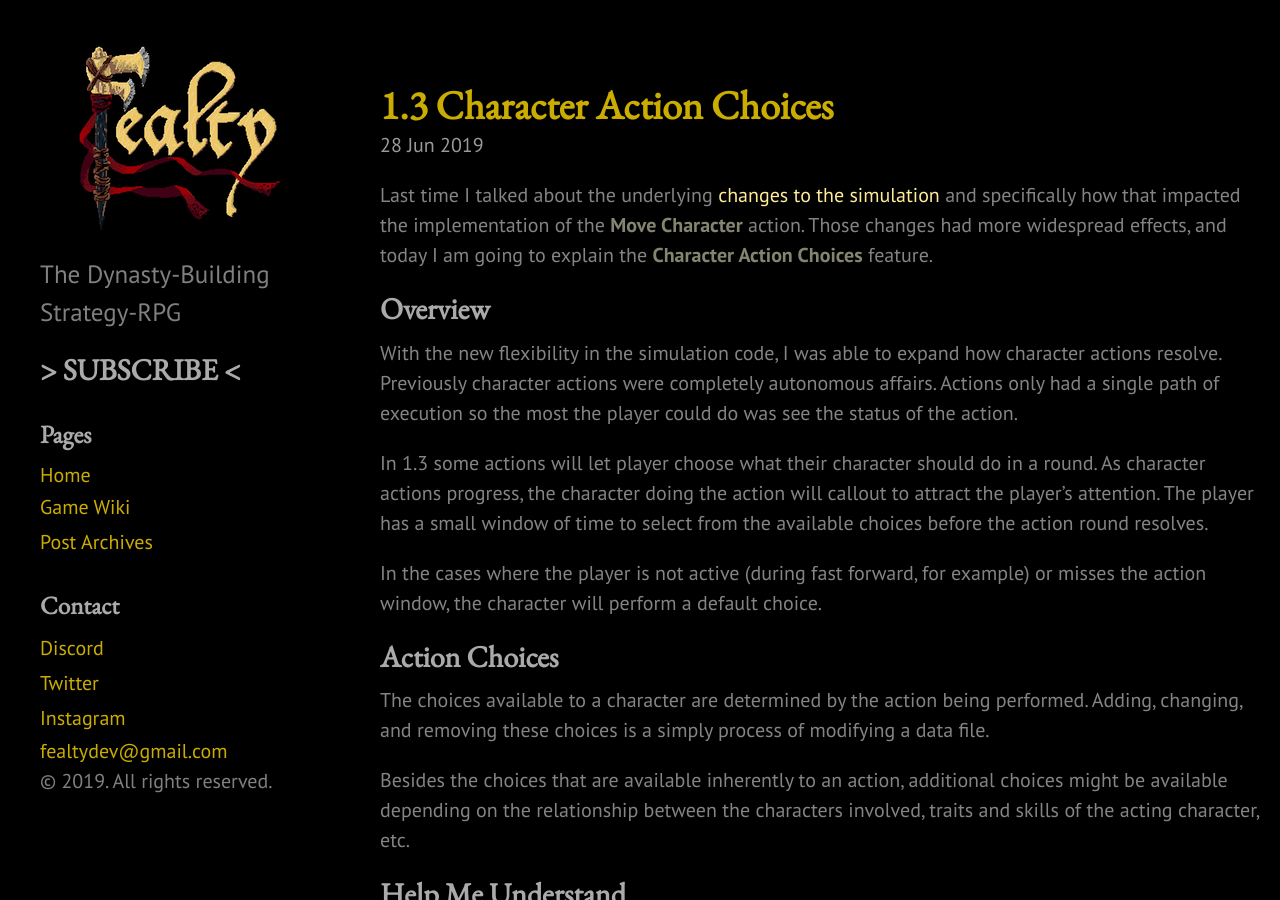
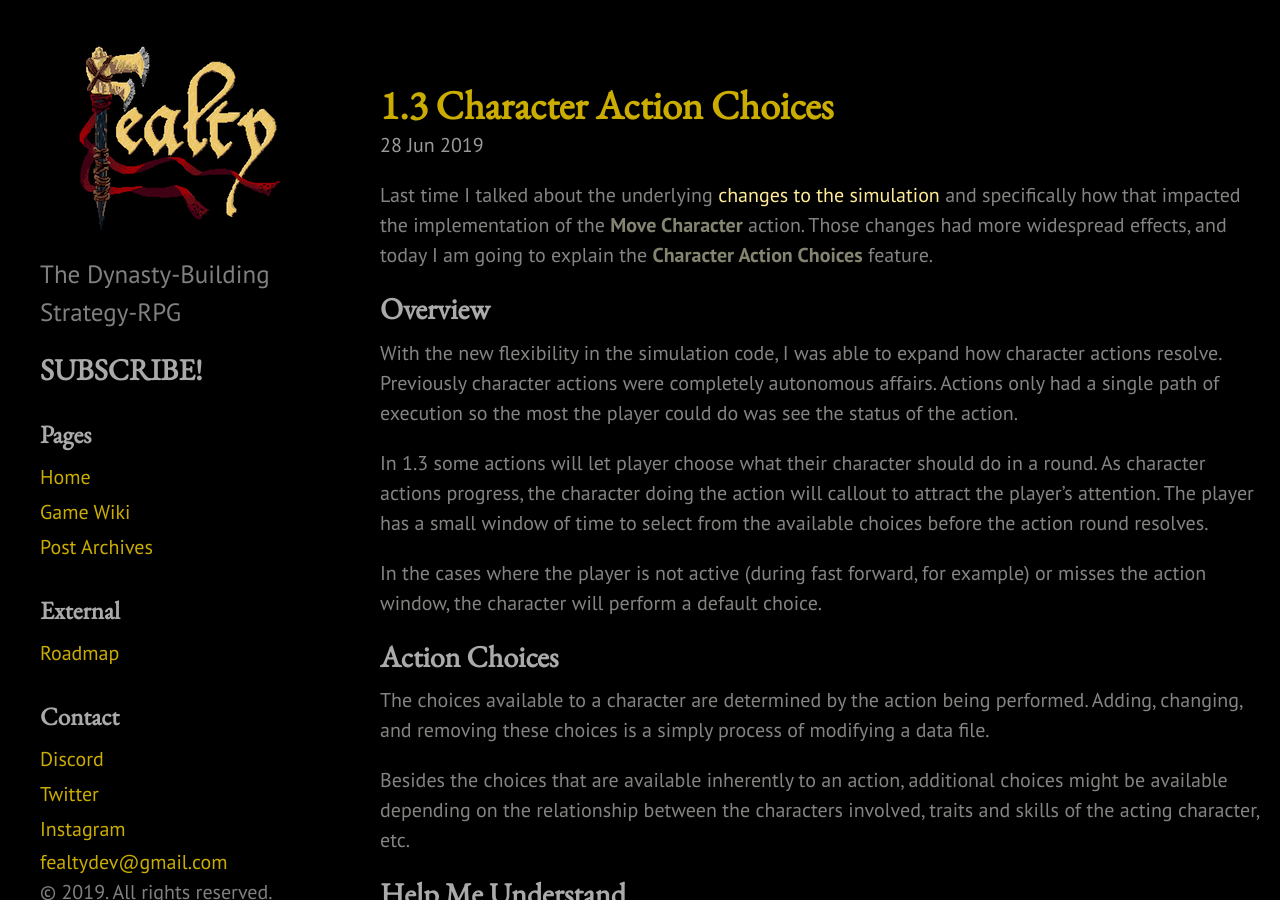
Before and after one commit to sdporres/fealtyweb, a Jekyll site: the page built from index.html, in a window 1280 px wide and 900 px high. Built offline with Jekyll 4.4.1, drawn with Linux system fonts in a browser that asks for light colours; the list of posts is cut into pages by our own code.

Commit message:
Add link to Production trello board

```diff
--- a/_includes/sidebar.html
+++ b/_includes/sidebar.html
@@ -10,12 +10,12 @@
     </div>
     <div id="pledgelink">
       <a href="http://eepurl.com/go8jWf">
-        <h2> > SUBSCRIBE < </h2> </a> </div>
-
-
+        <h2> SUBSCRIBE! </h2>
+      </a>
+    </div>
       <h3>Pages</h3>
           <nav class="sidebar-nav">
-      <a href="/{{ site.baseurl }}">Home</a>
+            <a class="sidebar-nav-item" href="/{{ site.baseurl }}">Home</a>
             {% comment %}
             The code below dynamically generates a sidebar nav of pages with
             `layout: page` in the front-matter. See readme for usage.
@@ -33,14 +33,17 @@
           </nav>
 
           <div>
+            <h3>External</h3>
+            <span class="sidebar-nav-item"><a href="https://trello.com/b/GmwwhEYS/production">Roadmap</a></span>
+          </div>
+
+          <div>
             <h3>Contact</h3>
-      <!-- <span class="sidebar-nav-item"><a href="https://discord.gg/rFTHUmf">Join the Official Discord!</a></span> -->
             <span class="sidebar-nav-item"><a href="https://discord.gg/dKJP7bY">Discord</a></span>
             <span class="sidebar-nav-item"><a href="https://twitter.com/FealtyDev">Twitter</a></span>
             <span class="sidebar-nav-item"><a href="https://www.instagram.com/fealtydev/">Instagram</a></span>
             <span class="obfuscate"><a href="mailto:fealtydev">moc.liamg@vedytlaef</a></span>
           </div>
-
           <p>&copy; {{ site.time | date: '%Y' }}. All rights reserved.</p>
     </div>
   </div>
```
Lines whose indentation alone changed are shown as unchanged.
